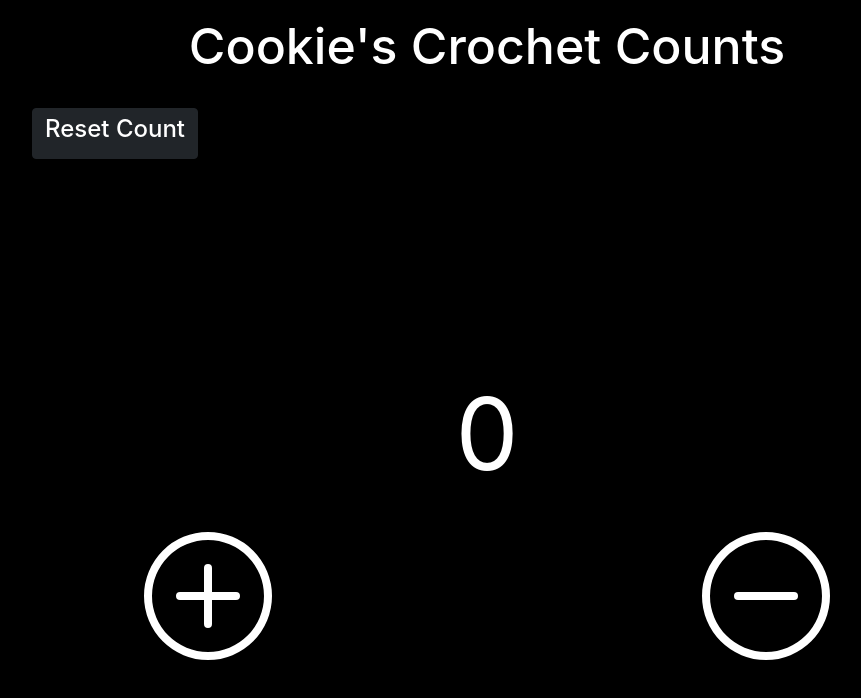
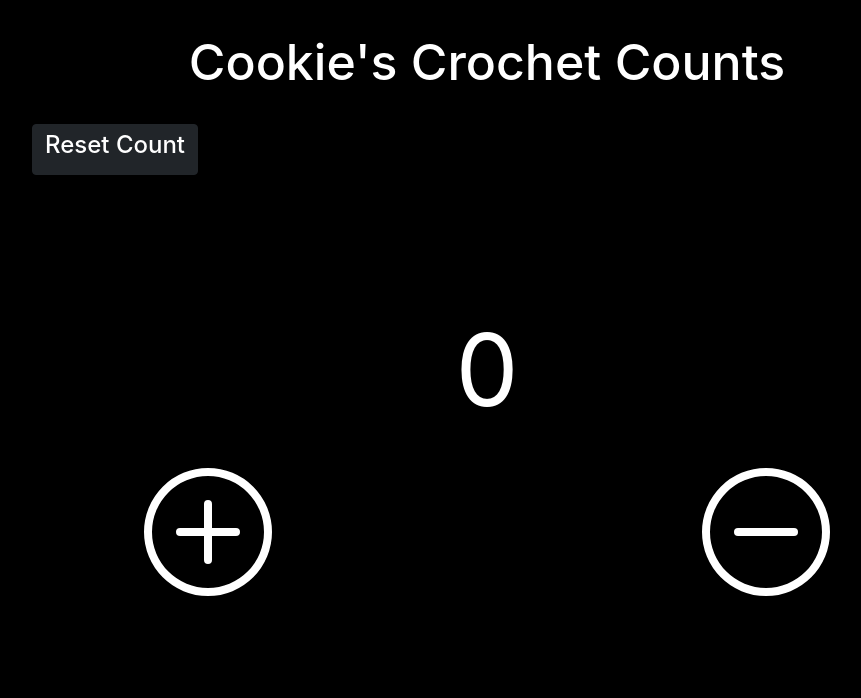
Before and after one commit to CalebRose/cookies-crochet-counter, a React (Create React App) app: page / in a window 1280 px wide. Shown: the top 698 px of the page, without its empty margins (153-1014 px from the left). Built offline with nearby package versions, Linux system fonts and the light colour scheme.

Commit message:
margin adjustments

```diff
--- a/src/App.js
+++ b/src/App.js
@@ -17,7 +17,7 @@ function App() {
 
   return (
     <div className="App container-sm">
-      <div className="row justify-content-center d-flex">
+      <div className="row mt-3 justify-content-center d-flex">
         <div className="mt-3">
           <h1 className="title">Cookie's Crochet Counts</h1>
         </div>
--- a/src/index.css
+++ b/src/index.css
@@ -15,7 +15,7 @@ code {
 }
 
 .vertical-align {
-  margin-top: 25vh;
+  margin-top: 15vh;
 }
 
 .count {
```
